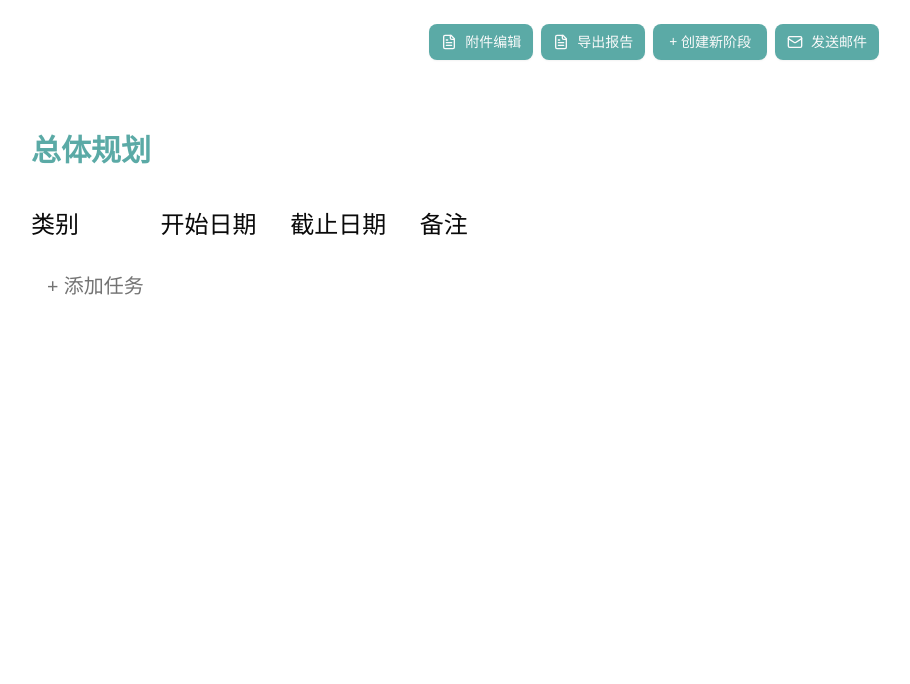
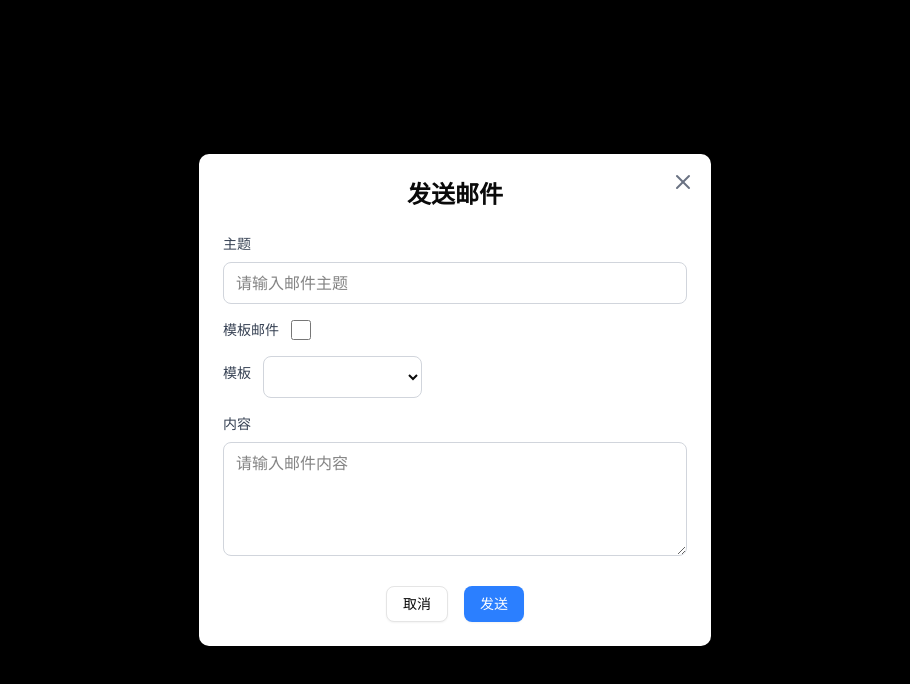
Before and after one commit to qg2125/task-planning-demo, a Next.js app: page / in a window 1280 px wide. Both pictures are taken after a click on the button "发送邮件". Shown: the top 684 px of the page, without its empty margins (185-1095 px from the left). Built offline with nearby package versions, Linux system fonts and the light colour scheme.

Commit message:
add email feature

```diff
--- a/app/page.js
+++ b/app/page.js
@@ -8,7 +8,7 @@ import {
   PopoverTrigger,
 } from "@/components/ui/popover";
 import { format } from "date-fns";
-import { CalendarIcon, FileText, Mail } from "lucide-react";
+import { CalendarIcon, FileText, Mail, X } from "lucide-react";
 
 const Home = () => {
   // Categories state with predefined categories
@@ -21,6 +21,33 @@ const Home = () => {
     { id: "interview", name: "模拟面试", color: "#dcd3ff" }, // 淡雅的薰衣草紫
     { id: "practice", name: "实习/科研/海外交换", color: "#db2763" }, // 保持原有的玫红色
   ]);
+
+  //发送邮件
+  const [showEmailModal, setShowEmailModal] = useState(false);
+  const [emailForm, setEmailForm] = useState({
+    recipient: "",
+    subject: "",
+    content: "",
+  });
+
+  // 处理邮件表单输入的函数
+  const handleEmailInputChange = (e) => {
+    const { name, value } = e.target;
+    setEmailForm((prev) => ({
+      ...prev,
+      [name]: value,
+    }));
+  };
+
+  // 发送邮件的处理函数
+  const handleSendEmail = (e) => {
+    e.preventDefault();
+    // TODO: 实际发送邮件的逻辑
+    console.log("发送邮件:", emailForm);
+    // 这里可以添加真实的邮件发送API调用
+    setShowEmailModal(false);
+    // 可以添加发送成功的通知
+  };
 
   // Custom category states
   const [showCustomCategoryInput, setShowCustomCategoryInput] = useState(false);
@@ -397,15 +424,94 @@ const Home = () => {
 
           <Button
             className="flex items-center gap-2 px-4 py-2 text-sm rounded-md hover:bg-gray-100"
-            onClick={() => {
-              /* 添加Email功能 */
-            }}
+            onClick={() => setShowEmailModal(true)}
           >
             <Mail className="w-4 h-4" />
             发送邮件
           </Button>
         </div>
       </div>
+
+      {/* 邮件发送模态框 */}
+      {showEmailModal && (
+        <div className="fixed inset-0 bg-black bg-opacity-50 flex items-center justify-center z-50">
+          <div className="bg-white rounded-lg p-6 w-full max-w-lg relative">
+            <button
+              onClick={() => setShowEmailModal(false)}
+              className="absolute top-4 right-4 text-gray-500 hover:text-gray-700"
+            >
+              <X className="w-6 h-6" />
+            </button>
+            <h2 className="text-2xl font-bold mb-6 text-center">发送邮件</h2>
+
+            <form onSubmit={handleSendEmail} className="space-y-4">
+              <div>
+                <label className="block text-sm font-medium text-gray-700 mb-2">
+                  主题
+                </label>
+                <input
+                  type="text"
+                  name="subject"
+                  value={emailForm.subject}
+                  onChange={handleEmailInputChange}
+                  required
+                  placeholder="请输入邮件主题"
+                  className="w-full px-3 py-2 border border-gray-300 rounded-md focus:outline-none focus:ring-2 focus:ring-blue-500"
+                />
+              </div>
+              <div className="flex items-center gap-3">
+                <label className="block text-sm font-medium text-gray-700">
+                  模板邮件
+                </label>
+                <input type="checkbox" className="w-5 h-5 accent-blue-500" />
+              </div>
+
+              <div className="flex items-center gap-3">
+                <label className="block text-sm font-medium text-gray-700 mb-2">
+                  模板
+                </label>
+                <select className="px-3 py-2 border border-gray-300 rounded-md focus:outline-none focus:ring-2 focus:ring-blue-500">
+                  <option value="xx"></option>
+                  <option value="zhudaoshi">主导师节点</option>
+                  <option value="zhongzi">种子主导师节点</option>
+                  <option value="banzhuren">班主任节点</option>
+                </select>
+              </div>
+
+              <div>
+                <label className="block text-sm font-medium text-gray-700 mb-2">
+                  内容
+                </label>
+                <textarea
+                  name="content"
+                  value={emailForm.content}
+                  onChange={handleEmailInputChange}
+                  required
+                  rows="4"
+                  placeholder="请输入邮件内容"
+                  className="w-full px-3 py-2 border border-gray-300 rounded-md focus:outline-none focus:ring-2 focus:ring-blue-500"
+                />
+              </div>
+
+              <div className="flex justify-center space-x-4 mt-6">
+                <Button
+                  type="button"
+                  variant="outline"
+                  onClick={() => setShowEmailModal(false)}
+                >
+                  取消
+                </Button>
+                <Button
+                  type="submit"
+                  className="bg-blue-500 text-white hover:bg-blue-600"
+                >
+                  发送
+                </Button>
+              </div>
+            </form>
+          </div>
+        </div>
+      )}
 
       {/* Overall Planning Section */}
       <div className="mb-16  pt-8">
```
